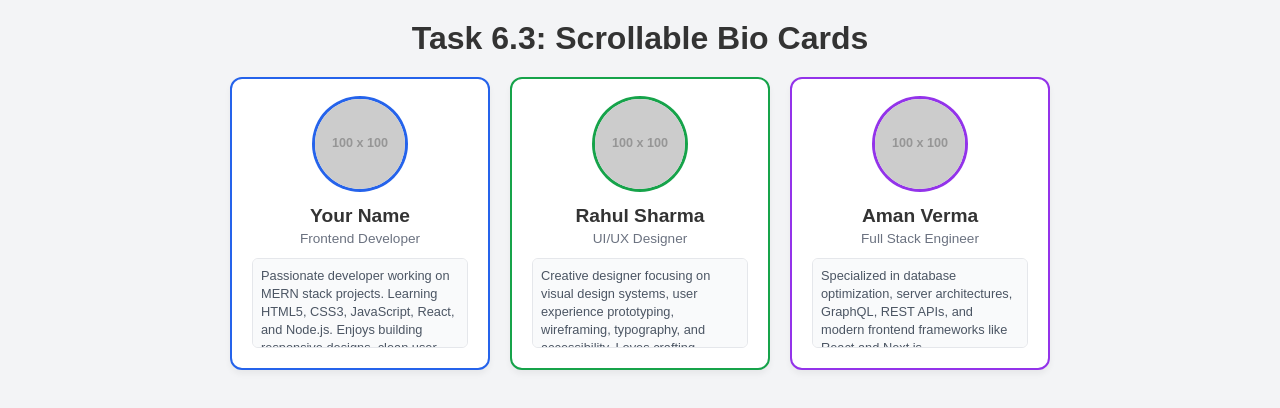
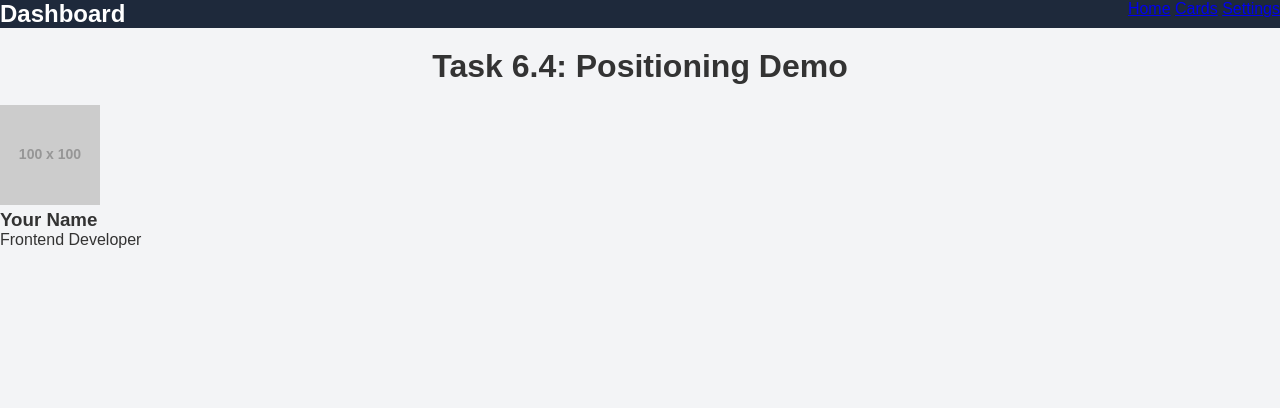
Before and after one commit to kp9377356-arch/assignment-, a plain HTML site: page week6/index.html in a window 1280 px wide. Drawn offline with Linux system fonts and the light colour scheme; placeholder pictures from the web are drawn by us.

Commit message:
Task 6.4: Implement sticky top navigation bar and fixed floating action button

```diff
--- a/week6/index.html
+++ b/week6/index.html
@@ -10,7 +10,18 @@
 
 <body>
 
-    <h1 style="text-align: center; margin-bottom: 20px;">Task 6.3: Scrollable Bio Cards</h1>
+    <!-- Task 6.4: Sticky Top Bar Header -->
+    <header class="top-bar">
+        <h2>Dashboard</h2>
+        <nav>
+            <a href="#">Home</a>
+            <a href="#">Cards</a>
+            <a href="#">Settings</a>
+        </nav>
+    </header>
+
+    <main class="content">
+        <h1 style="text-align: center; margin: 20px 0;">Task 6.4: Positioning Demo</h1>
 
         <div class="cards-container">
             <!-- Card 1: Blue Version -->
@@ -18,41 +29,4 @@
                 <img src="https://via.placeholder.com/100" alt="Avatar" class="avatar">
                 <h3>Your Name</h3>
                 <p class="role">Frontend Developer</p>
-
-            <!-- Task 6.3: Scrollable Bio Box -->
                 <div class="bio-box">
-                <p>Passionate developer working on MERN stack projects. Learning HTML5, CSS3, JavaScript, React, and
-                    Node.js. Enjoys building responsive designs, clean user interfaces, and modular backend APIs.</p>
-            </div>
-        </div>
-
-        <!-- Card 2: Green Version -->
-        <div class="profile-card card--green">
-            <img src="https://via.placeholder.com/100" alt="Avatar" class="avatar">
-            <h3>Rahul Sharma</h3>
-            <p class="role">UI/UX Designer</p>
-
-            <!-- Task 6.3: Scrollable Bio Box -->
-            <div class="bio-box">
-                <p>Creative designer focusing on visual design systems, user experience prototyping, wireframing,
-                    typography, and accessibility. Loves crafting interactive user journeys.</p>
-            </div>
-        </div>
-
-        <!-- Card 3: Purple Version -->
-        <div class="profile-card card--purple">
-            <img src="https://via.placeholder.com/100" alt="Avatar" class="avatar">
-            <h3>Aman Verma</h3>
-            <p class="role">Full Stack Engineer</p>
-
-            <!-- Task 6.3: Scrollable Bio Box -->
-            <div class="bio-box">
-                <p>Specialized in database optimization, server architectures, GraphQL, REST APIs, and modern frontend
-                    frameworks like React and Next.js.</p>
-            </div>
-        </div>
-    </div>
-
-</body>
-
-</html>
--- a/week6/style.css
+++ b/week6/style.css
@@ -10,89 +10,16 @@
 body {
     font-family: Arial, sans-serif;
     background-color: #f3f4f6;
-    padding: 20px;
     color: #333;
 }
 
-.cards-container {
+/* Task 6.4: Sticky Top Bar Header */
+.top-bar {
+    position: sticky;
+    top: 0;
+    z-index: 100;
+    background-color: #1e293b;
+    color: #ffffff;
     display: flex;
-    justify-content: center;
-    gap: 20px;
-    flex-wrap: wrap;
-    margin-top: 20px;
+    justify-content: space-between;
 }
-
-/* Task 6.2: Card Component Base */
-.profile-card {
-    width: 260px;
-    padding: 20px;
-    border-width: 2px;
-    border-style: solid;
-    border-radius: 12px;
-    background-color: #ffffff;
-    text-align: center;
-    box-shadow: 0 4px 6px rgba(0, 0, 0, 0.05);
-}
-
-.avatar {
-    width: 90px;
-    height: 90px;
-    border-radius: 50%;
-    object-fit: cover;
-    margin-bottom: 12px;
-}
-
-.profile-card h3 {
-    margin-bottom: 4px;
-    font-size: 1.2rem;
-}
-
-.profile-card .role {
-    font-size: 0.85rem;
-    color: #6b7280;
-    margin-bottom: 12px;
-}
-
-/* Task 6.3: Fixed height and scrollable bio box */
-.bio-box {
-    height: 90px;
-    /* Fixed height */
-    overflow-y: auto;
-    /* Scrollbar for extra content */
-    padding: 8px;
-    background-color: #f9fafb;
-    border: 1px solid #e5e7eb;
-    border-radius: 6px;
-    text-align: left;
-}
-
-.bio-box p {
-    font-size: 0.8rem;
-    line-height: 1.4;
-    color: #4b5563;
-}
-
-/* Task 6.2: Color Variations */
-.card--blue {
-    border-color: #2563eb;
-}
-
-.card--blue .avatar {
-    box-shadow: 0 0 0 3px #2563eb;
-}
-
-.card--green {
-    border-color: #16a34a;
-}
-
-.card--green .avatar {
-    box-shadow: 0 0 0 3px #16a34a;
-}
-
-.card--purple {
-    border-color: #9333ea;
-}
-
-.card--purple .avatar {
-    box-shadow: 0 0 0 3px #9333ea;
-}
```
Lines whose indentation alone changed are shown as unchanged.
